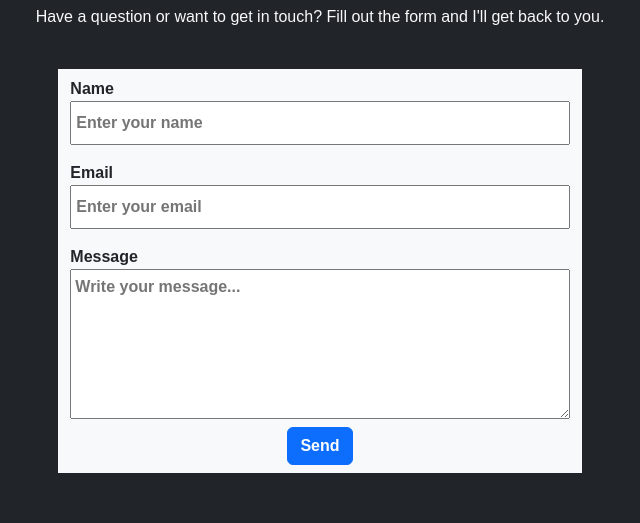
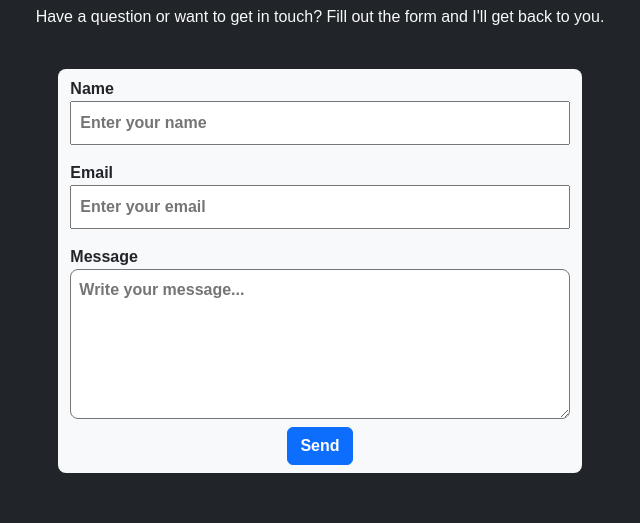
Before and after one commit to 35stars/Project-2-Portfolio, a plain HTML site: page index.htm in a window 1280 px wide. Shown: the part 4443-4966 px from the top of the page, 320-960 px from the left. Drawn offline with nearby package versions, Linux system fonts and the light colour scheme; files that its build step writes are made by us from their sources.

```diff
--- a/index.htm
+++ b/index.htm
@@ -469,12 +469,12 @@
       </p>
     </div>
 
-    <form class="container fw-bolder mb-5 col-md-5 col-lg-5 d-flex flex-column contact-form bg-light">
+    <form class="container rounded-3 fw-bolder mb-5 col-md-5 col-lg-5 d-flex flex-column contact-form bg-light">
 
       <div class="py-2 d-flex flex-column form-group">
         <label for="name">Name</label>
         <input
-          class="ps-1 "
+          class="p-2"
           type="text"
           id="name"
           name="name"
@@ -486,7 +486,7 @@
       <div class="py-2 d-flex flex-column form-group">
         <label for="email">Email</label>
         <input
-          class="ps-1"
+          class="p-2"
           type="email"
           id="email"
           name="email"
@@ -497,7 +497,7 @@
 
       <div class="pt-2 d-flex flex-column form-group">
         <label for="message">Message</label>
-        <textarea class="ps-1"
+        <textarea class="p-2 rounded-3"
           id="message"
           name="message"
           rows="5"
```
